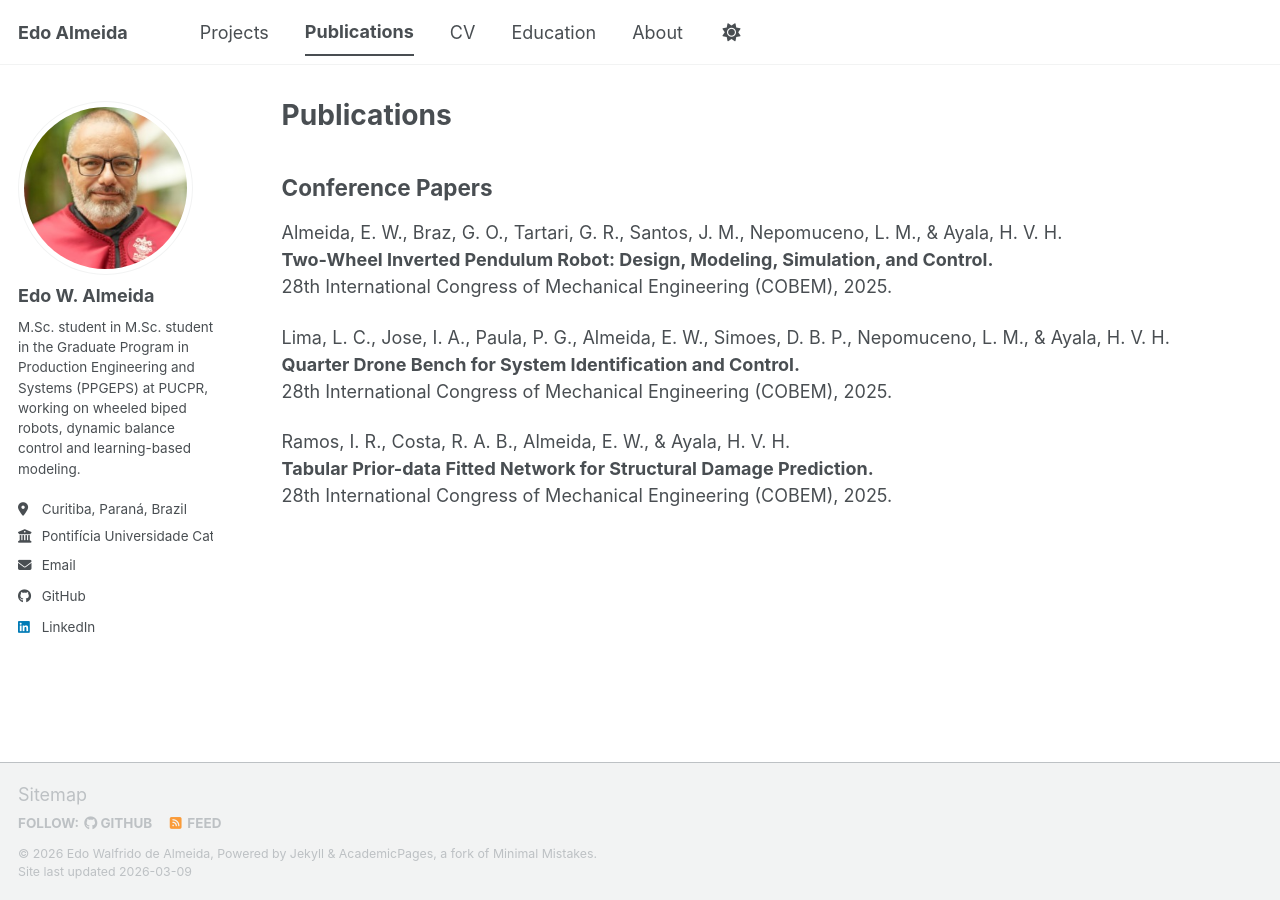
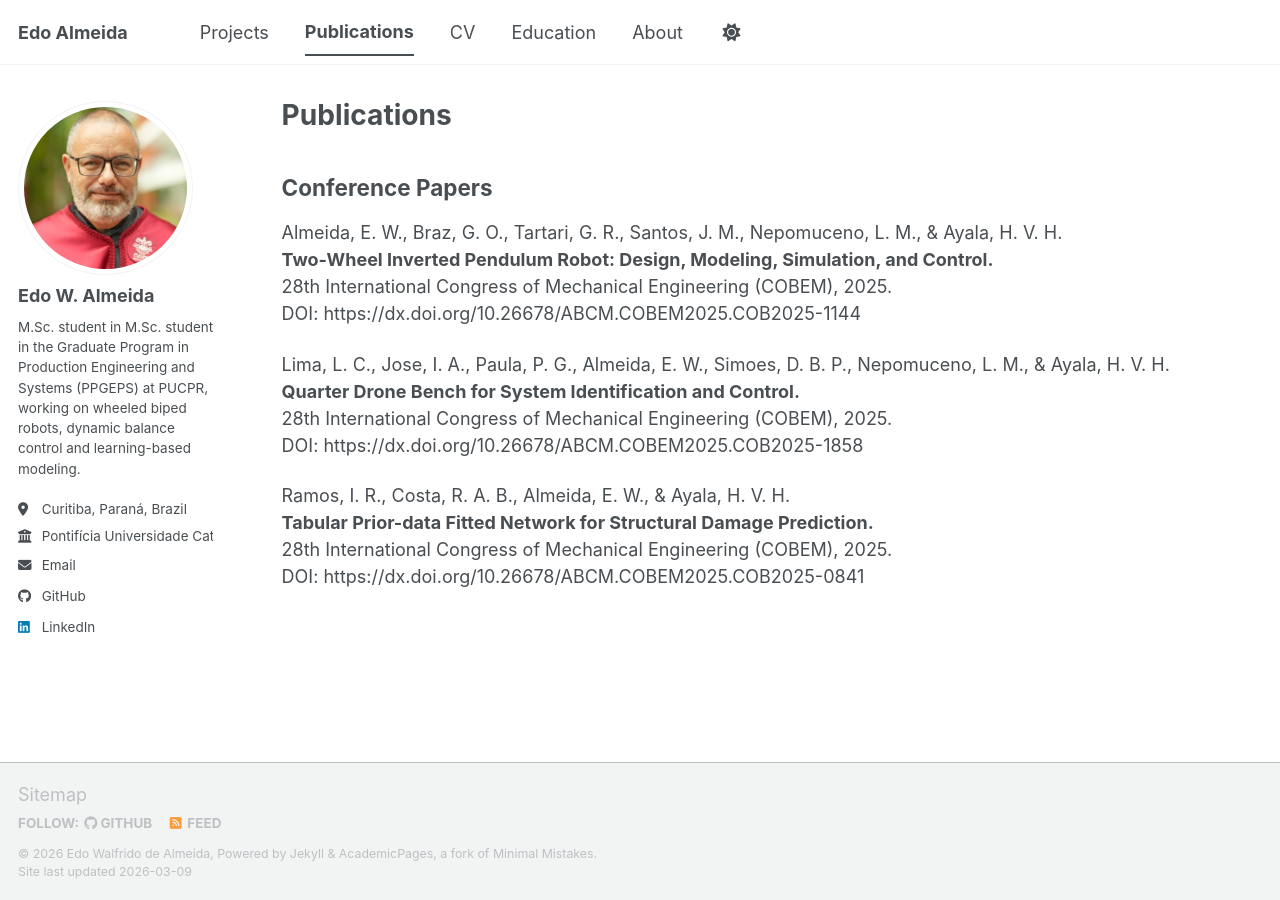
Before and after one commit to EdoAlmeida/EdoAlmeida.github.io, a Jekyll site: the page built from _pages/publications.md, in a window 1280 px wide. Built offline with Jekyll 4.4.1, drawn with Linux system fonts in a browser that asks for light colours; a script bundle is joined from its source files by our own code; library files that are not in the unit come from our copies; some of the changed lines change nothing that is shown.

Commit message:
Update publications.md

```diff
--- a/_pages/publications.md
+++ b/_pages/publications.md
@@ -11,11 +11,14 @@ author_profile: true
 Almeida, E. W., Braz, G. O., Tartari, G. R., Santos, J. M., Nepomuceno, L. M., & Ayala, H. V. H.
 **Two-Wheel Inverted Pendulum Robot: Design, Modeling, Simulation, and Control.**
 28th International Congress of Mechanical Engineering (COBEM), 2025.
+DOI: https://dx.doi.org/10.26678/ABCM.COBEM2025.COB2025-1144
 
 Lima, L. C., Jose, I. A., Paula, P. G., Almeida, E. W., Simoes, D. B. P., Nepomuceno, L. M., & Ayala, H. V. H.
 **Quarter Drone Bench for System Identification and Control.**
 28th International Congress of Mechanical Engineering (COBEM), 2025.
+DOI: https://dx.doi.org/10.26678/ABCM.COBEM2025.COB2025-1858
 
 Ramos, I. R., Costa, R. A. B., Almeida, E. W., & Ayala, H. V. H.
 **Tabular Prior-data Fitted Network for Structural Damage Prediction.**
 28th International Congress of Mechanical Engineering (COBEM), 2025.
+DOI: https://dx.doi.org/10.26678/ABCM.COBEM2025.COB2025-0841
```
